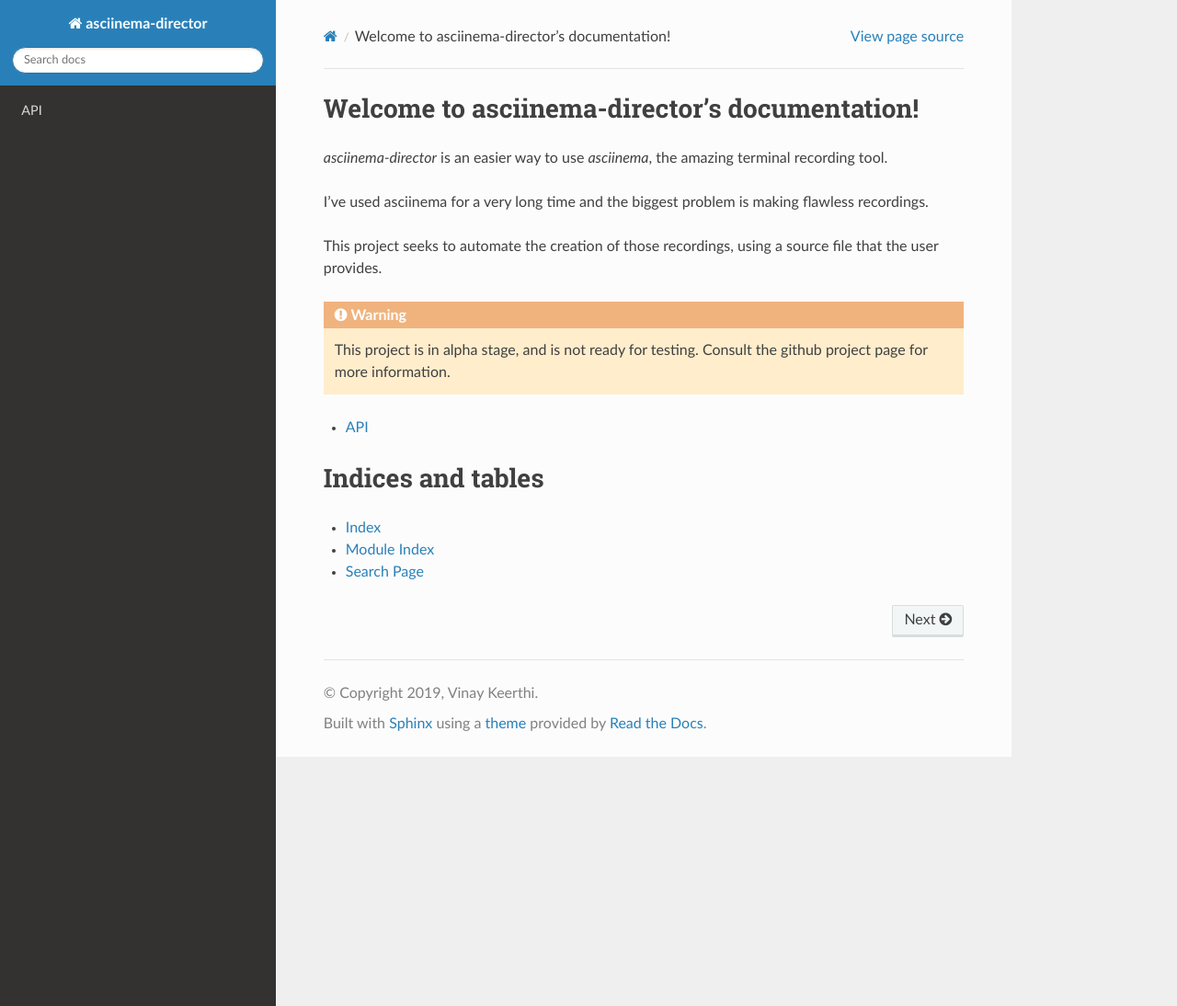
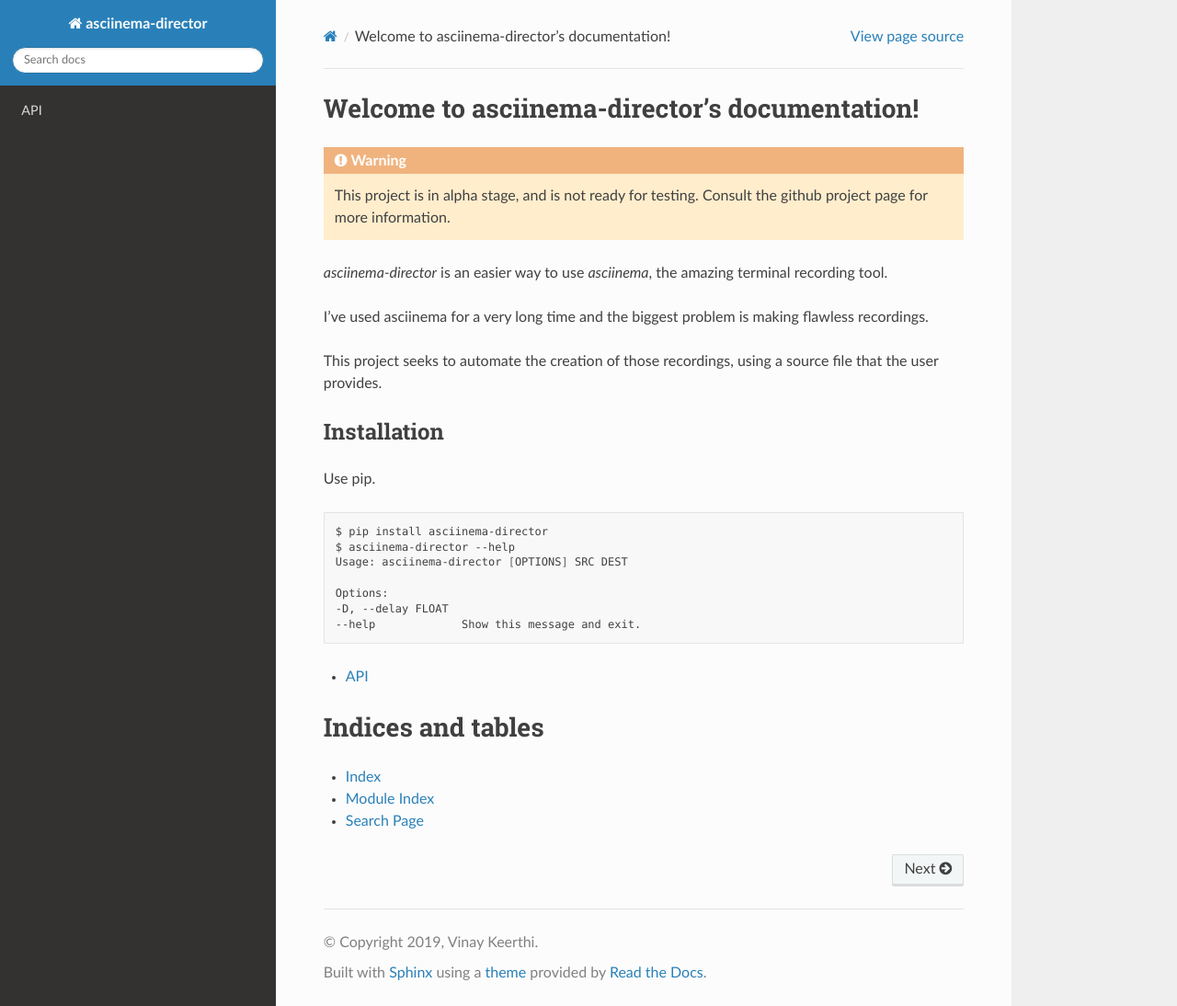
Before and after one commit to stonecharioteer/asciinema-director, a Sphinx documentation site: the page built from docs/source/index.rst, in a window 1280 px wide and 1094 px high. Shown: the whole window at 92% size. Built offline with Sphinx 7.4.7 and the Read the Docs theme 2.0.0, drawn with Linux system fonts in a browser that asks for light colours.

Commit message:
update with todo and installation

```diff
--- a/docs/source/conf.py
+++ b/docs/source/conf.py
@@ -59,3 +59,4 @@
 html_static_path = ['_static']
 
 master_doc = 'index'
+todo_include_todos = True
--- a/docs/source/index.rst
+++ b/docs/source/index.rst
@@ -6,6 +6,12 @@
 Welcome to asciinema-director's documentation!
 ==============================================
 
+
+
+.. warning::
+
+    This project is in alpha stage, and is not ready for testing. Consult the
+    github project page for more information.
 
 `asciinema-director` is an easier way to use `asciinema`, the amazing terminal
 recording tool.
@@ -16,10 +22,21 @@
 This project seeks to automate the creation of those recordings, using a source
 file that the user provides.
 
-.. warning::
+Installation
+--------------
 
-    This project is in alpha stage, and is not ready for testing. Consult the
-    github project page for more information.
+
+Use pip.
+
+.. code:: bash
+
+    $ pip install asciinema-director
+    $ asciinema-director --help                                                                                                                                                      git:(master*)
+    Usage: asciinema-director [OPTIONS] SRC DEST
+
+    Options:
+    -D, --delay FLOAT
+    --help             Show this message and exit.
 
 
 .. toctree::
```
